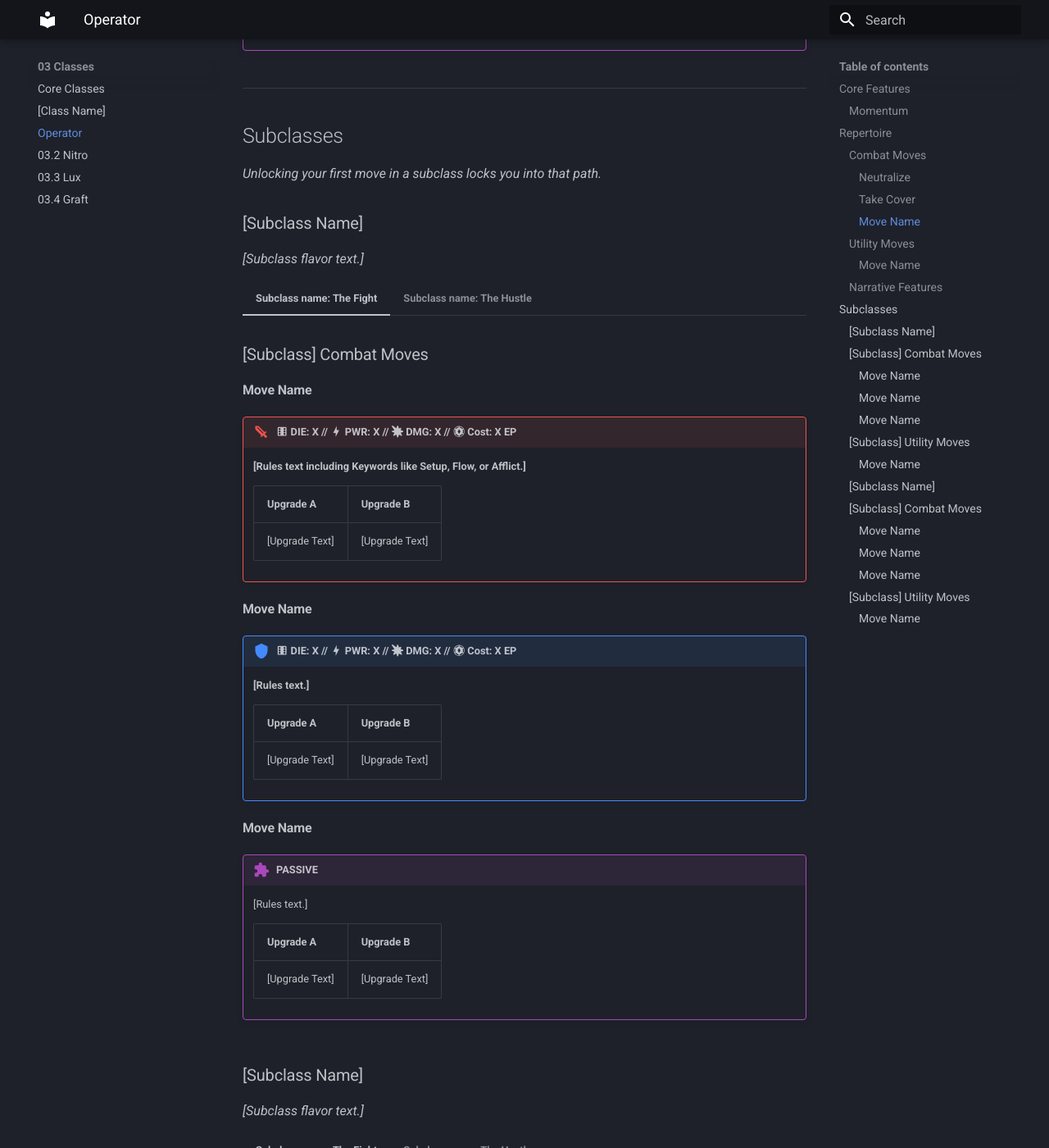
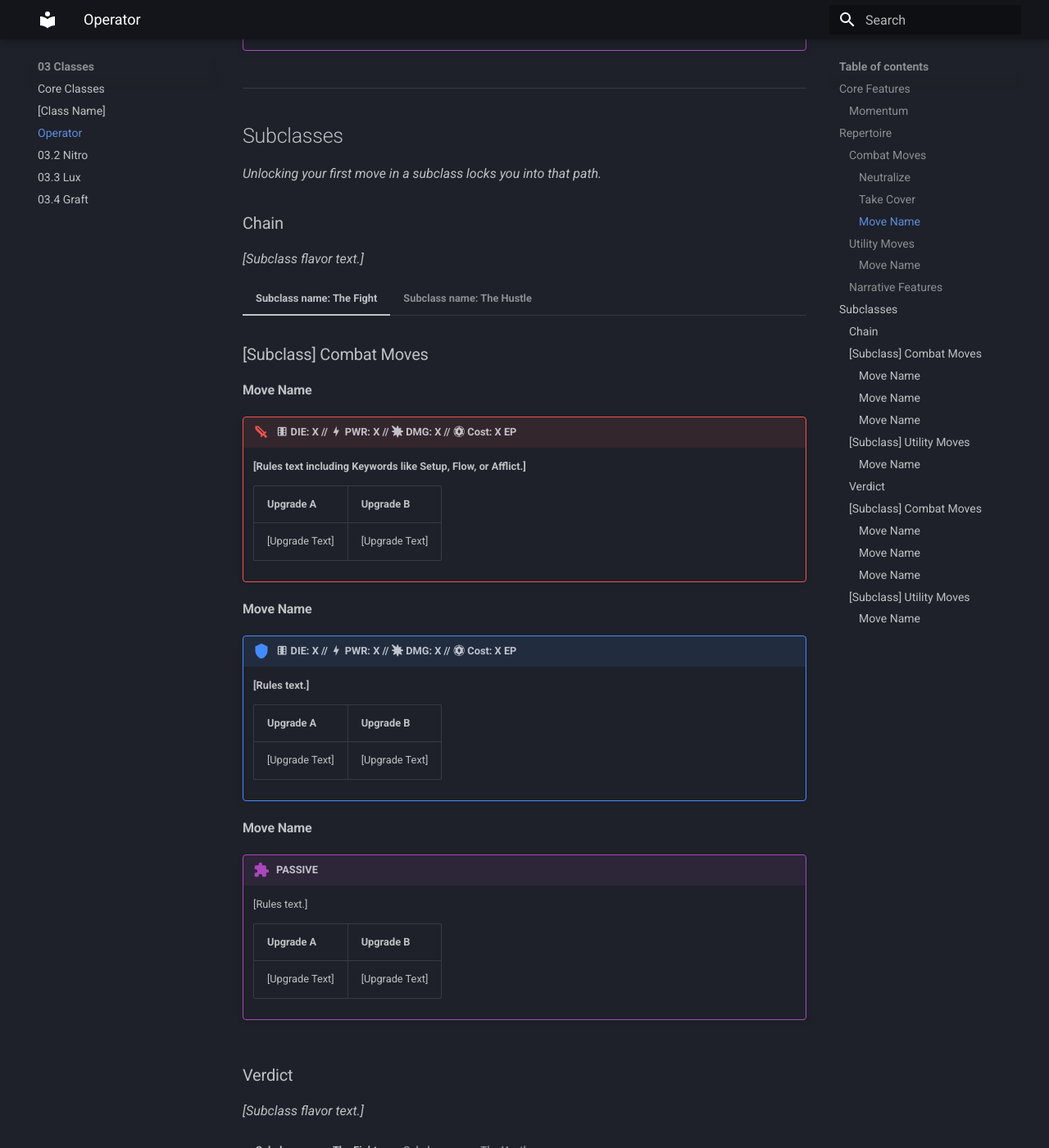
Before and after one commit to Bonfou/LimboRPG, an MkDocs documentation site: the page built from docs/03_Classes/03.1_Operator.md, in a window 1280 px wide and 1400 px high, scrolled down 1727 px. Shown: the whole window at 82% size. Built offline with MkDocs 1.6.1 and Material for MkDocs 9.7.7, drawn with Linux system fonts in a browser that asks for light colours.

Commit message:
Add subclasses

```diff
--- a/docs/03_Classes/03.1_Operator.md
+++ b/docs/03_Classes/03.1_Operator.md
@@ -63,8 +63,7 @@ An Operator excels at weapon use, forgoing fancy powers for strict adherence to
 ---
 ## Subclasses
 *Unlocking your first move in a subclass locks you into that path.*
-
-### [Subclass Name]
+### Chain
 *[Subclass flavor text.]*
 
 === "Subclass name: The Fight"
@@ -105,7 +104,7 @@ An Operator excels at weapon use, forgoing fancy powers for strict adherence to
         | Upgrade A | Upgrade B |
         | :--- | :--- |
         | [Upgrade Text] | [Upgrade Text] |
-### [Subclass Name]
+### Verdict
 *[Subclass flavor text.]*
 
 === "Subclass name: The Fight"
```
